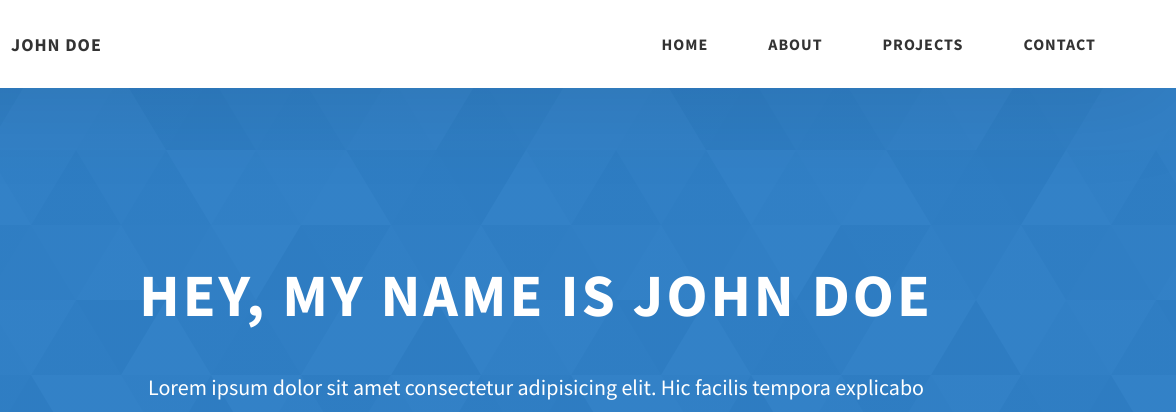
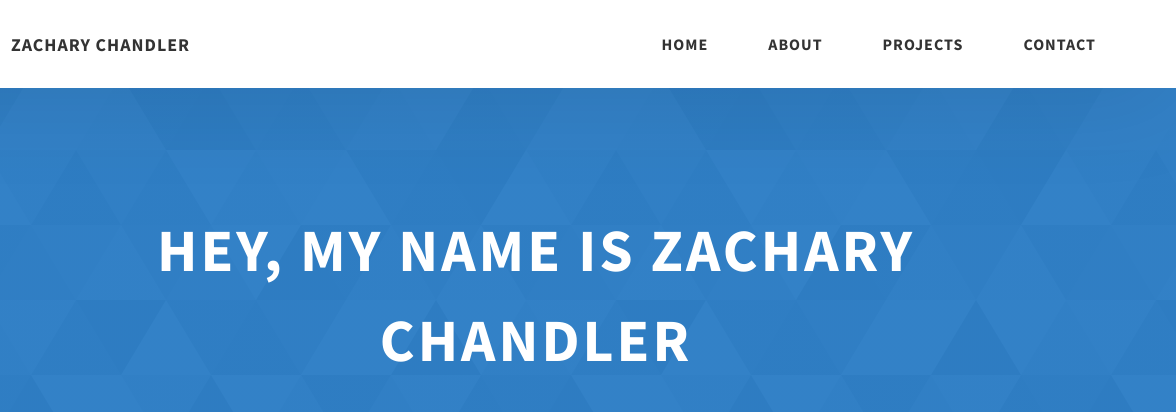
Before and after one commit to zchandler25/Portfolio2.0, a website: page index.html in a window 1280 px wide. Shown: the top 412 px of the page, 104-1280 px from the left. Drawn offline with Linux system fonts and the light colour scheme.

Commit message:
adding my name to index.html

```diff
--- a/index.html
+++ b/index.html
@@ -27,7 +27,7 @@
               class="header__logo-img"
             />
           </div>
-          <span class="header__logo-sub">John Doe</span>
+          <span class="header__logo-sub">Zachary Chandler</span>
         </div>
         <div class="header__main">
           <ul class="header__links">
@@ -84,7 +84,7 @@
     </header>
     <section class="home-hero">
       <div class="home-hero__content">
-        <h1 class="heading-primary">Hey, My name is John Doe</h1>
+        <h1 class="heading-primary">Hey, My name is Zachary Chandler</h1>
         <div class="home-hero__info">
           <p class="text-primary">
             Lorem ipsum dolor sit amet consectetur adipisicing elit. Hic facilis
```
